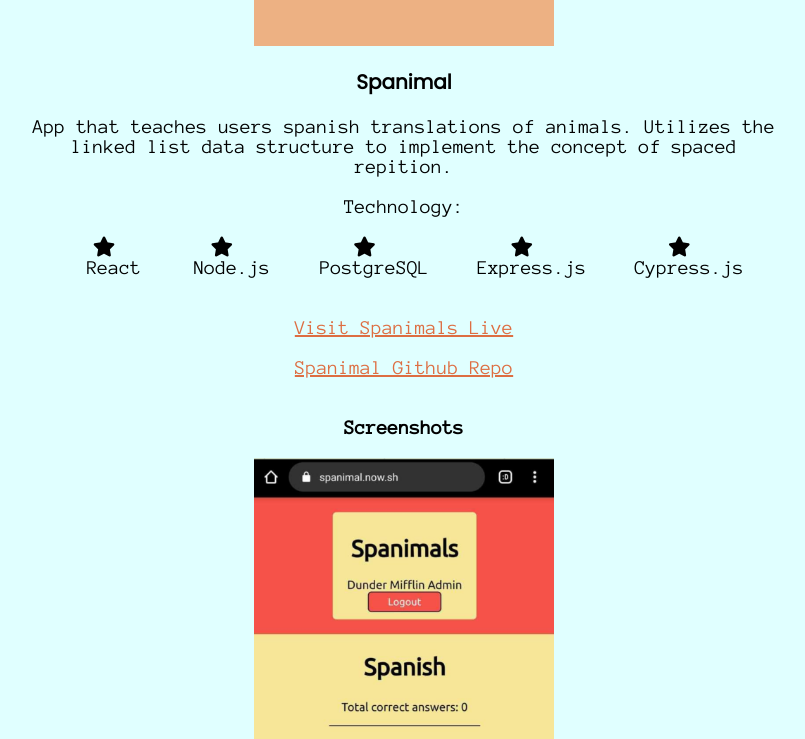
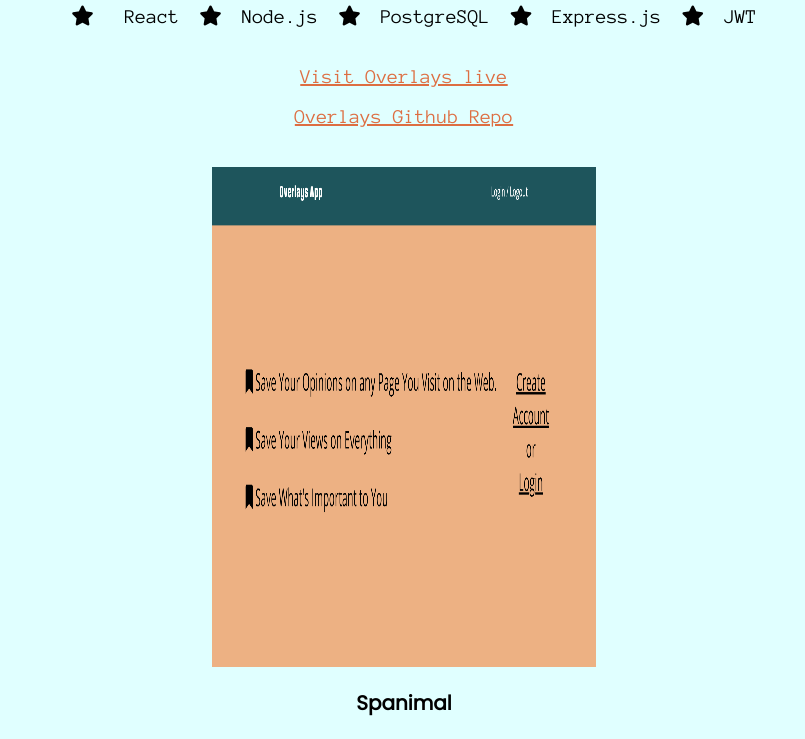
Before and after one commit to kraigwilliams/final-portfolio, a React (Create React App) app: page /projects in a window 1280 px wide. Shown: the part 1172-1911 px from the top of the page, without its empty margins (236-1041 px from the left). Built offline with nearby package versions, Linux system fonts and the light colour scheme.

Commit message:
test images

```diff
--- a/src/components/Projects/Projects.css
+++ b/src/components/Projects/Projects.css
@@ -14,11 +14,18 @@
 }
 .screenshots{
     text-align:center;
-    width:300px;
+    height:500px;
+    width:150px;
      margin-left:auto;
     margin-right:auto;
 }
 
+@media all and (min-width:768px){
+    .screenshots{
+        height:500px;
+        width:30vw;
+    }
+}
 
 .descriptions{
     text-align: center;
--- a/src/components/Projects/Projects.js
+++ b/src/components/Projects/Projects.js
@@ -8,8 +8,8 @@ class Projects extends Component {
   render() {
     document.title = "Best Projects - Kraig Williams Portfolio";
     return (
-      <section className="projects">
-        <div>
+      <section aria-label='list of my projects'className="projects">
+        <div aria-label='Folkul Project'>
           <h2>Folkul</h2>
           <p className="descriptions">
             Social Network site created over three weeks in a team of myself and
@@ -71,7 +71,7 @@ class Projects extends Component {
             src={folkulDestop}
           />
         </div>
-        <div>
+        <div aria-label='Overlays Project'>
           <h2>Overlays </h2>
           <p className="descriptions">
             Note Saving Application that allows users to enter any url they
@@ -122,11 +122,11 @@ class Projects extends Component {
             src={overlaysDesktop}
           />
         </div>
-        <div>
+        <div aria-label='Spanimal Project'>
           <h2>Spanimal</h2>
           <p className="descriptions">
             App that teaches users spanish translations of animals. Utilizes the linked list data structure to implement the concept of
-            spaced repition.
+            spaced repition to present users with words that they haven't mastered more often that words that they have.
           </p>
           <span>Technology:</span>
           <ul className="tech">
```
